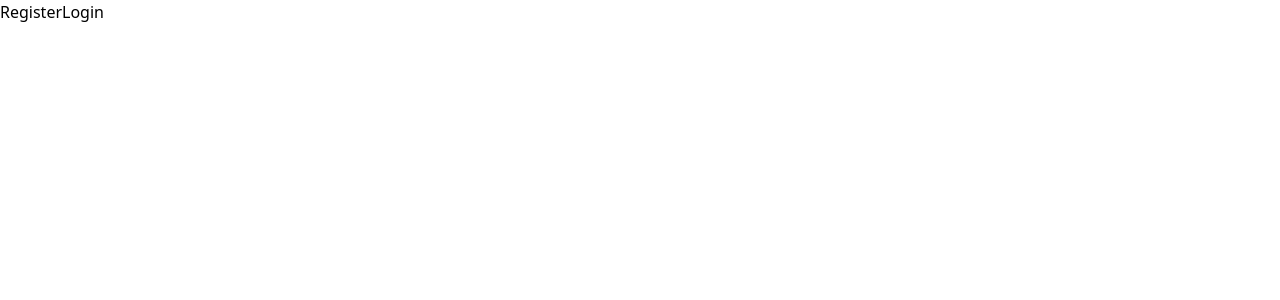
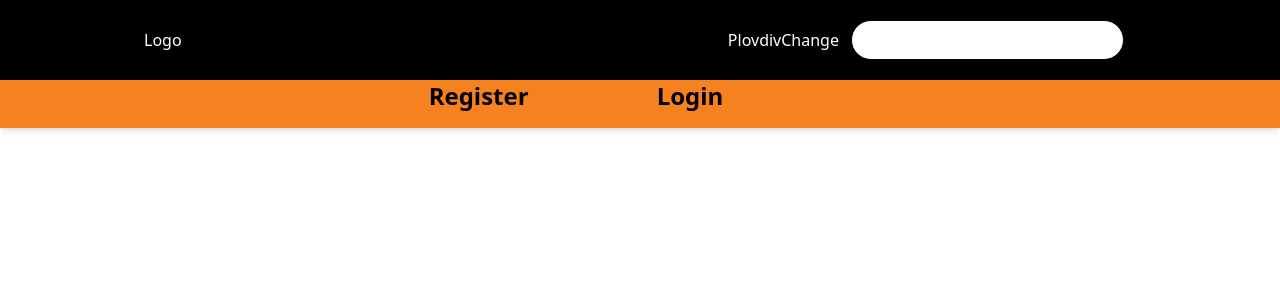
Before and after one commit to AntonDarbokliev/Cinema-Reservation-System-Front-End-Client-Part-Internship-project, an Angular app in the folder Cinema-Reservation-System-Front-End-Client-Part-Internship-project/: page / in a window 1280 px wide. Shown: the top 300 px of the page. Built offline with nearby package versions, Linux system fonts and the light colour scheme.

Commit message:
Navigation styling

```diff
--- a/Cinema-Reservation-System-Front-End-Client-Part-Internship-project/src/app/navigation/main-navigation/main-navigation.component.html
+++ b/Cinema-Reservation-System-Front-End-Client-Part-Internship-project/src/app/navigation/main-navigation/main-navigation.component.html
@@ -1,4 +1,21 @@
-<div class="main-navigation">
-  <a routerLink="/register">Register</a>
-  <a routerLink="/login">Login</a>
+<div class="main-navigation fixed w-full">
+  <div
+    class="main-navigation-top flex h-20 w-full items-center justify-center bg-black text-white"
+  >
+    <div class="logo ml-36 mr-auto">Logo</div>
+    <div
+      class="right-side-nav ml-auto mr-36 flex items-center justify-center justify-self-end"
+    >
+      <p>Plovdiv</p>
+      <p>Change</p>
+      <p class="md:hidden">search icon</p>
+      <app-input-field class="hidden md:block"></app-input-field>
+    </div>
+  </div>
+  <div
+    class="main-navigation-bottom mr-4 flex h-12 w-full items-center justify-center bg-[color:var(--main-color)] text-center text-2xl font-semibold shadow-md [&>*]:mr-32 [&>*]:h-full"
+  >
+    <a class="hover:text-white" routerLink="/register">Register</a>
+    <a class="hover:text-white" routerLink="/login">Login</a>
+  </div>
 </div>
--- a/Cinema-Reservation-System-Front-End-Client-Part-Internship-project/src/app/navigation/main-navigation/main-navigation.component.ts
+++ b/Cinema-Reservation-System-Front-End-Client-Part-Internship-project/src/app/navigation/main-navigation/main-navigation.component.ts
@@ -1,10 +1,11 @@
 import { Component } from '@angular/core';
 import { RouterLink } from '@angular/router';
+import { InputFieldComponent } from '../../shared/input-field/input-field.component';
 
 @Component({
   selector: 'app-main-navigation',
   standalone: true,
-  imports: [RouterLink],
+  imports: [RouterLink, InputFieldComponent],
   templateUrl: './main-navigation.component.html',
 })
 export class MainNavigationComponent {}
```
